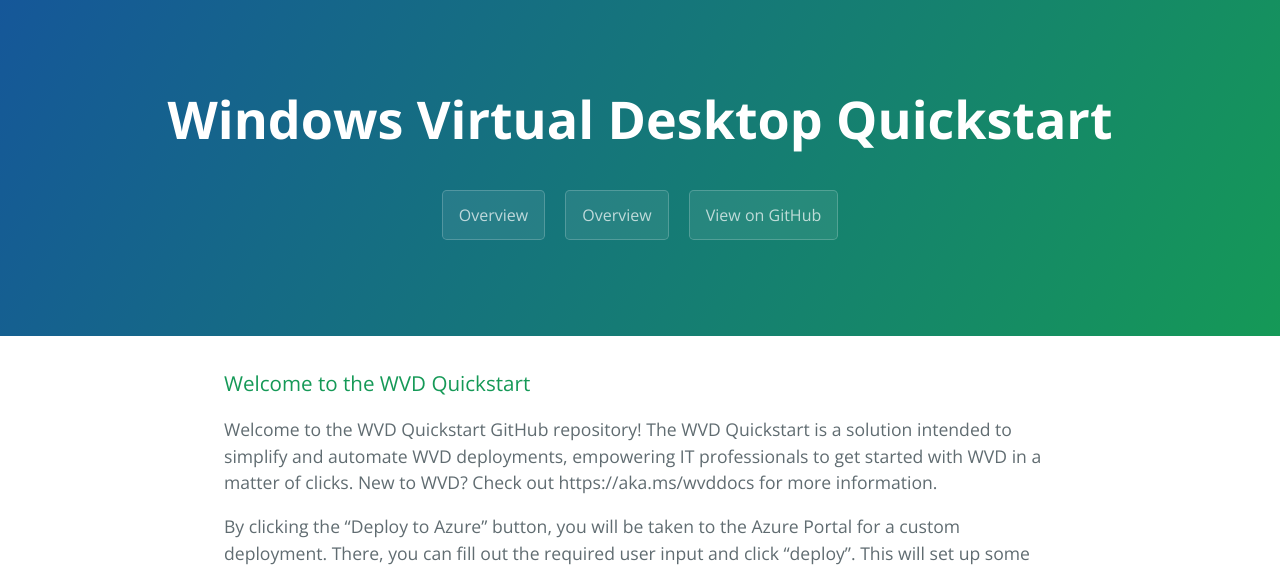
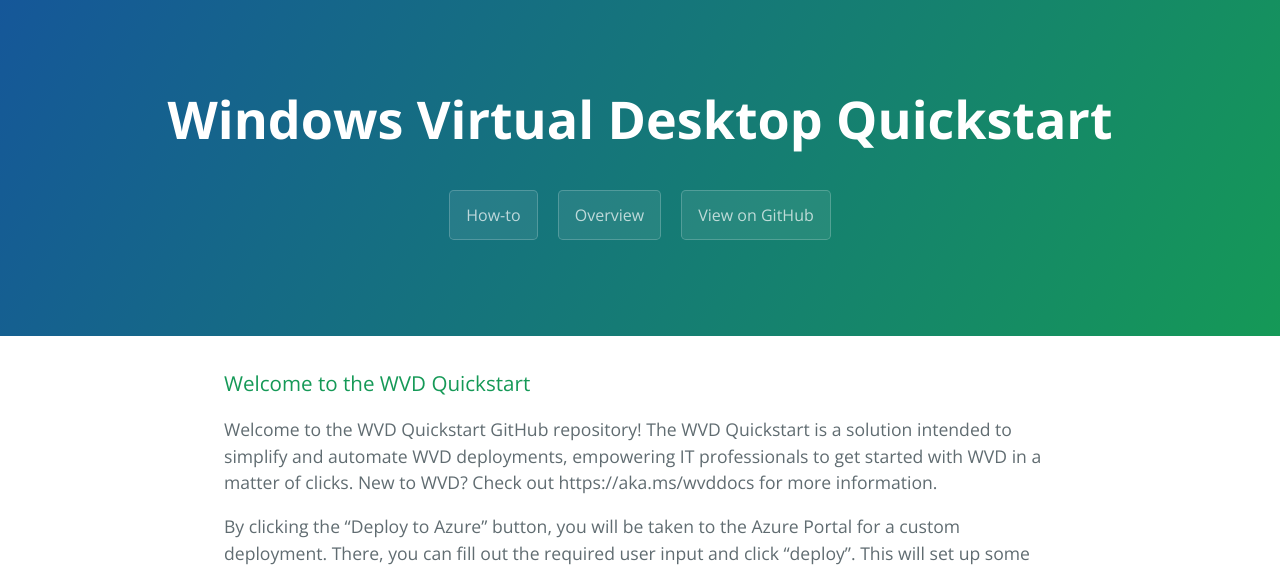
Before and after one commit to samvdjagt/wvdquickstart, a Jekyll site: the page built from How-to.md, in a window 1280 px wide. Shown: the top 570 px of the page. Built offline with Jekyll 4.4.1, drawn with Linux system fonts in a browser that asks for light colours.

Commit message:
Update How-to.md

```diff
--- a/How-to.md
+++ b/How-to.md
@@ -1,5 +1,5 @@
 ---
-title: Overview
+title: How-to
 layout: template
 filename: how-to
 ---
```
